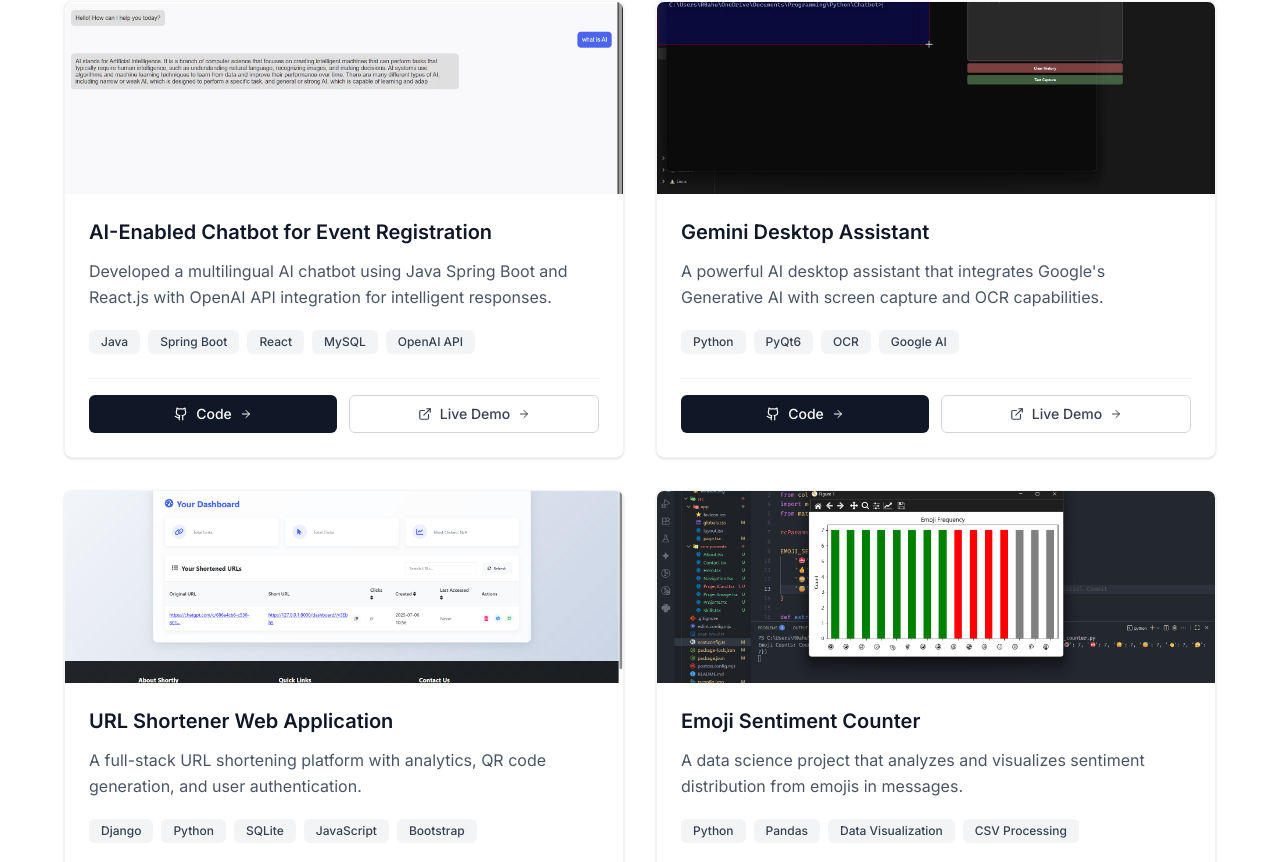
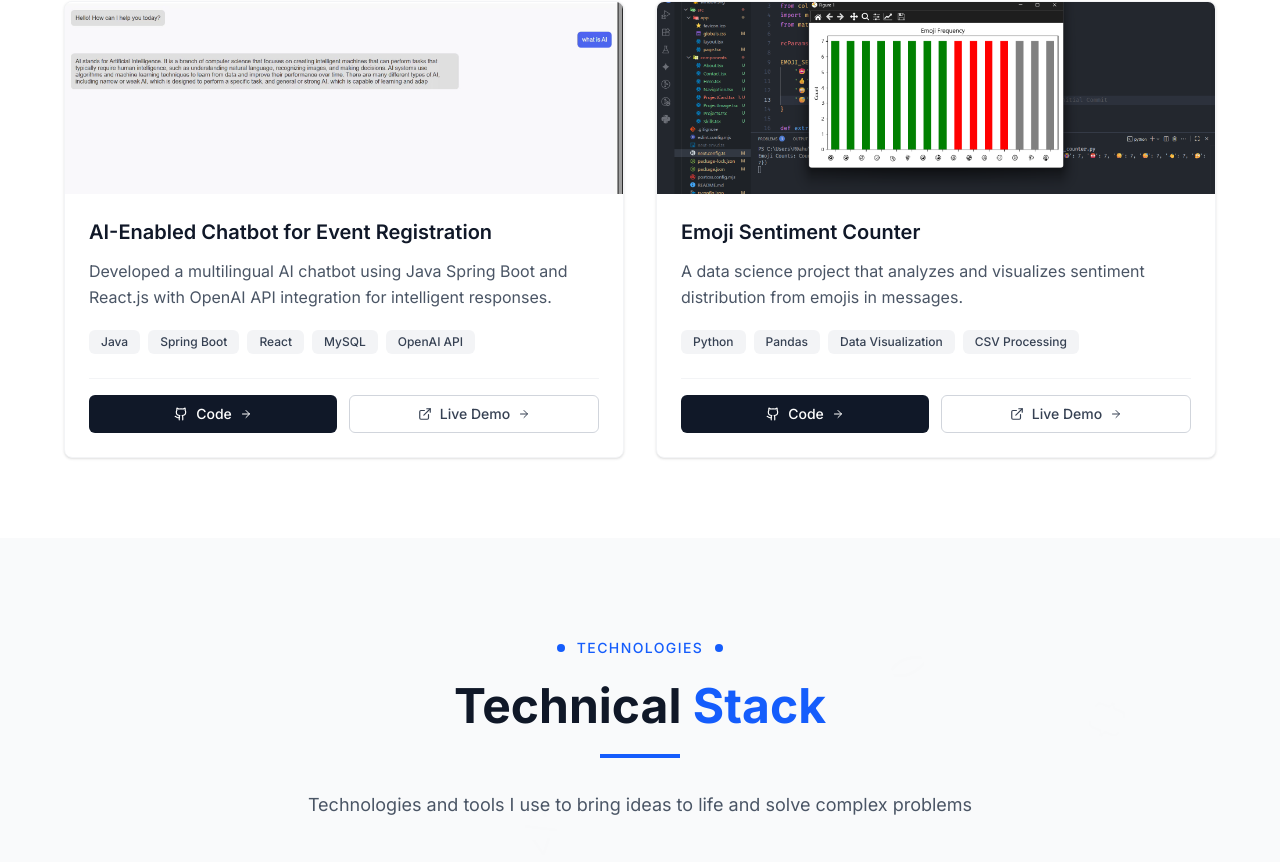
Before and after one commit to isha1946/Portfolio, a Next.js app: page / in a window 1280 px wide. Shown: the part 1158-2020 px from the top of the page. Built offline with nearby package versions, Linux system fonts and the light colour scheme.

Commit message:
Update Projects.tsx

```diff
--- a/src/components/Projects.tsx
+++ b/src/components/Projects.tsx
@@ -5,8 +5,7 @@ import { motion, useInView } from 'framer-motion';
 import { useRef } from 'react';
 import ProjectCard from './ProjectCard';
 
-// Project data with proper image URLs
-// src/components/Projects.tsx (update the projectsData array)
+// ✅ ONLY this array changed → now contains 2 projects
 const projectsData = [
   {
     title: "AI-Enabled Chatbot for Event Registration",
@@ -14,23 +13,7 @@ const projectsData = [
     technologies: ["Java", "Spring Boot", "React", "MySQL", "OpenAI API"],
     githubUrl: "https://github.com/R0ahulkd/Ai-Enabled-Event",
     liveUrl: "https://drive.google.com/file/d/1Ih5IwIhjmUzGpQVaktBmgQvJOn6pX_3F/view?usp=drive_link",
-    imageUrl: "/projects/ai-chatbot-placeholder.png" // You can add this later
-  },
-  {
-    title: "Gemini Desktop Assistant",
-    description: "A powerful AI desktop assistant that integrates Google's Generative AI with screen capture and OCR capabilities.",
-    technologies: ["Python", "PyQt6", "OCR", "Google AI"],
-    githubUrl: "https://github.com/R0ahulkd/Gemini-Desktop-Assistant",
-    liveUrl: "https://drive.google.com/file/d/1ZPeBCvVm0K0_Ff0CeWr8eqzpXHwPpgYI/view?usp=drive_link",
-    imageUrl: "/projects/gemini-assistant.png" // Your actual image
-  },
-  {
-    title: "URL Shortener Web Application",
-    description: "A full-stack URL shortening platform with analytics, QR code generation, and user authentication.",
-    technologies: ["Django", "Python", "SQLite", "JavaScript", "Bootstrap"],
-    githubUrl: "https://github.com/R0ahulkd/URL_Shortner_Django-Web-Based-Application",
-    liveUrl: "https://my-urlshortener-sqlite.onrender.com",
-    imageUrl: "/projects/url-shortener-placeholder.png" // You can add this later
+    imageUrl: "/projects/ai-chatbot-placeholder.png"
   },
   {
     title: "Emoji Sentiment Counter",
@@ -38,7 +21,7 @@ const projectsData = [
     technologies: ["Python", "Pandas", "Data Visualization", "CSV Processing"],
     githubUrl: "https://github.com/R0ahulkd/Emoji-Sentiment-Counter",
     liveUrl: "https://github.com/R0ahulkd/Emoji-Sentiment-Counter",
-    imageUrl: "/projects/emoji-counter-placeholder.png" // You can add this later
+    imageUrl: "/projects/emoji-counter-placeholder.png"
   }
 ];
 
```
